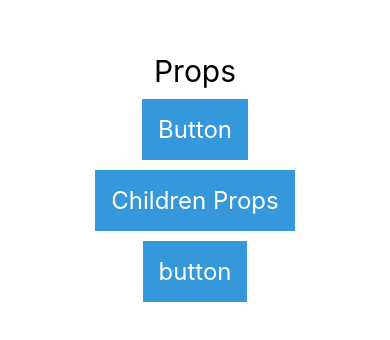
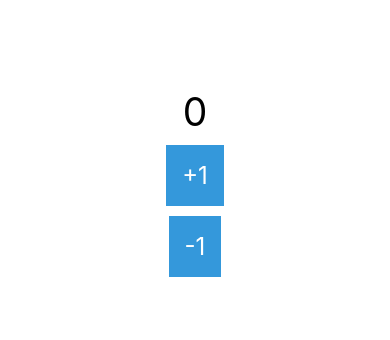
Before and after one commit to leetaehee/react-native, a React Native app in the folder react-native-component/: screen / in a window 390 px wide. Shown: the part 240-580 px from the top of the page. Built offline with nearby package versions, Linux system fonts and the light colour scheme.

Commit message:
useState 사용하기

```diff
--- a/react-native-component/src/App.js
+++ b/react-native-component/src/App.js
@@ -1,6 +1,6 @@
 import React from 'react';
 import { Text, View } from 'react-native';
-import MyButton from './components/MyButtons';
+import Counter from './components/Counter';
 
 const App = () => {
     return (
@@ -12,12 +12,7 @@
                 justifyContent: 'center',
             }}
         >
-            <Text style={{ fontSize: 30, marginBottom: 10 }}>Props</Text>
-            <MyButton title="Button" onPress={() => alert('props')} />
-            <MyButton title="Button" onPress={() => alert('children')}>
-                Children Props
-            </MyButton>
-            <MyButton onPress={() => alert('default')} />
+            <Counter />
         </View>
     );
 };
--- /dev/null
+++ b/react-native-component/src/components/Counter.js
@@ -0,0 +1,16 @@
+import React, { useState } from 'react';
+import { View, Text } from 'react-native';
+import MyButton from './MyButtons';
+
+const Counter = () => {
+    const [count, setCount] = useState(0);
+    return (
+        <View style={{ alignItems: 'center' }}>
+            <Text style={{ fontSize: 39, margin: 10 }}>{count}</Text>
+            <MyButton title="+1" onPress={() => setCount(count+1)} />
+            <MyButton title="-1" onPress={() => setCount(count-1)} />
+        </View>
+    );
+};
+
+export default Counter;
```
